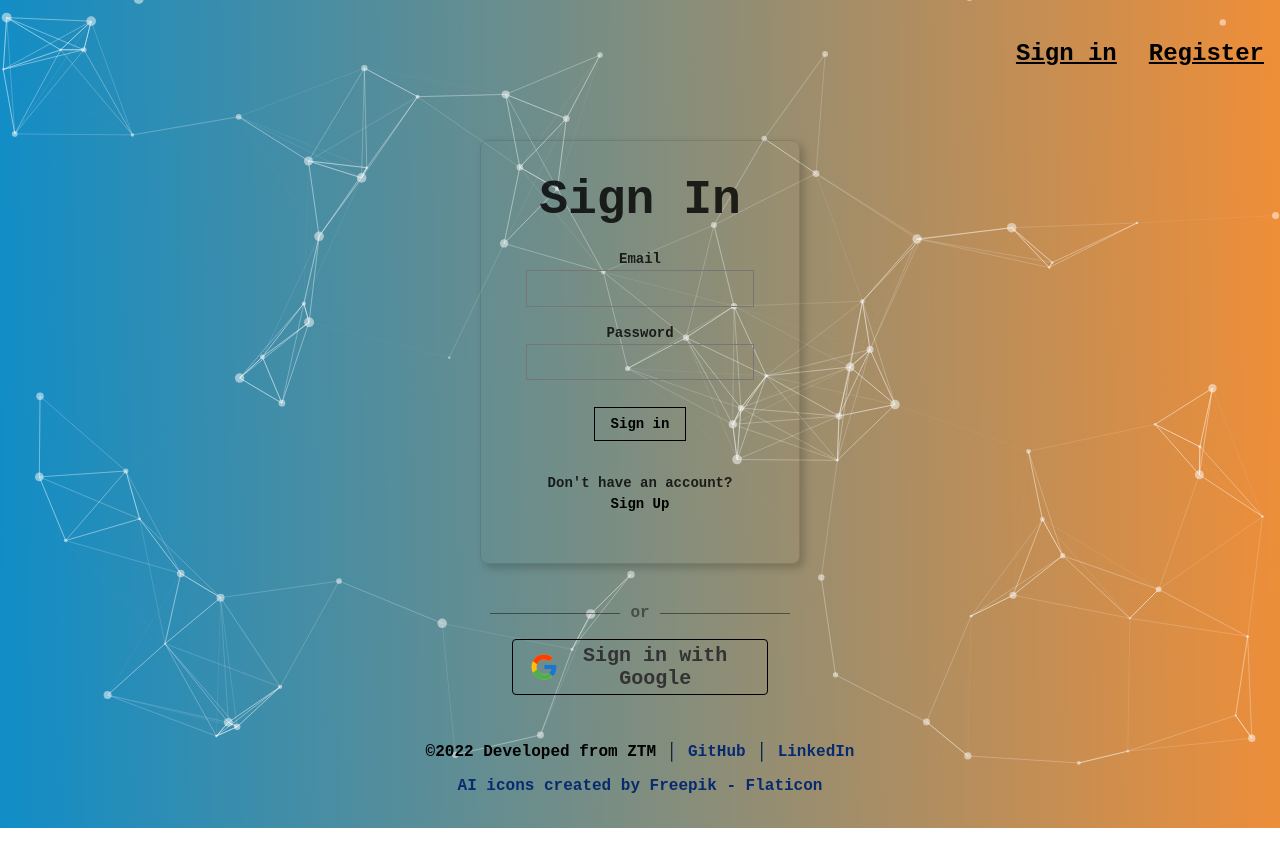
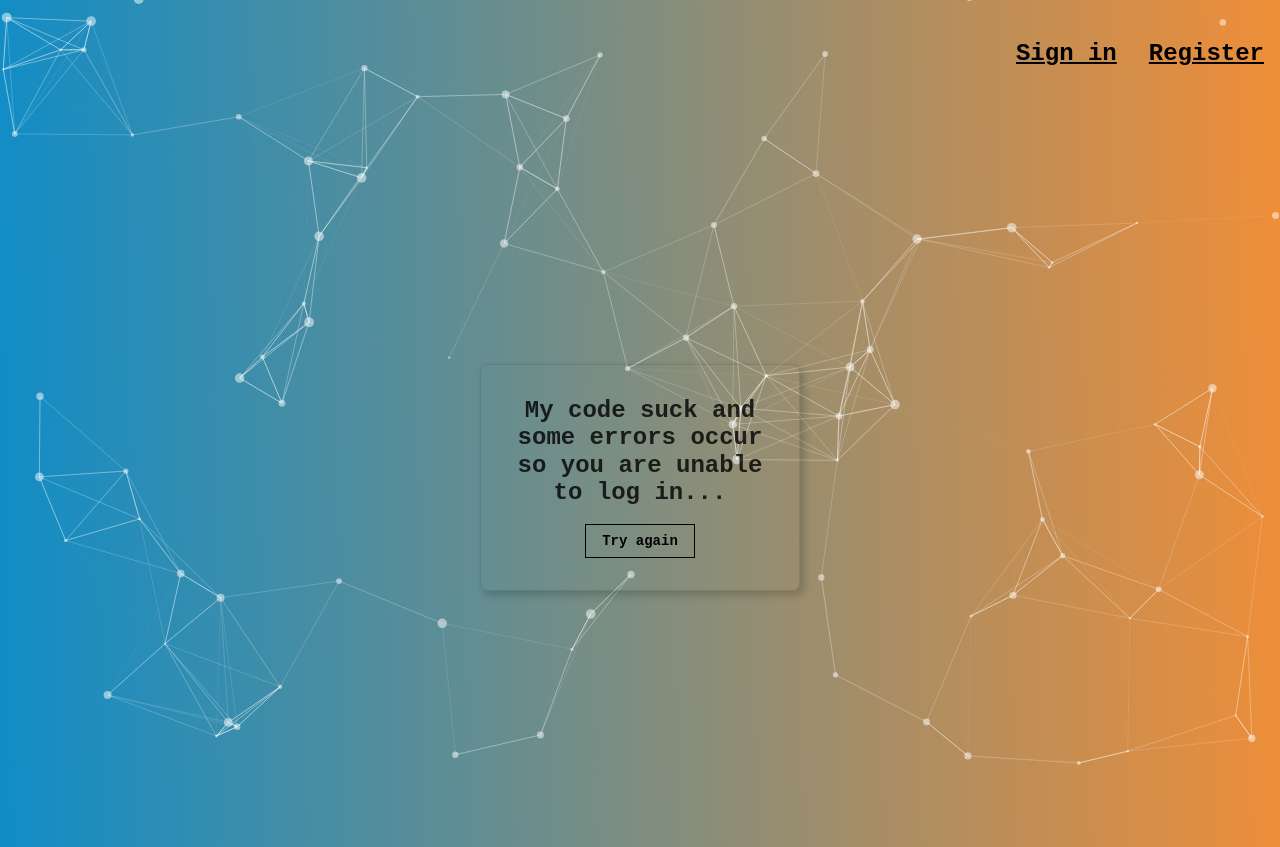
Before and after one commit to ShueiYang/smartfacedetect, a React (Create React App) app: page /loginfailed in a window 1280 px wide. Before the commit this address led to /signin. Built offline with nearby package versions, Linux system fonts and the light colour scheme; no server answers.

Commit message:
add errorlogin component

```diff
--- a/src/App.js
+++ b/src/App.js
@@ -9,10 +9,12 @@ import FaceRecognition from './components/FaceRecognition/FaceRecognition';
 import Signin from './components/Login/Signin';
 import Register from './components/Login/Register';
 import ProtectedRoute from './components/ProtectedRoute';
+import Errorlogin from './components/Login/Errorlogin';
 import './App.css';
 
 import { calculateFaceLocation } from './services/faceDisplay';
 import { httpGetProfile, httpGetUser, imageApiCall, submitMeter } from './services/Api.request';
+
 
 function App() {
 
@@ -136,6 +138,7 @@ function App() {
               </div>
             </ProtectedRoute>
           }/>
+          <Route path='/loginfailed' element={<Errorlogin/>}/>
           <Route path='*' element={<Navigate to='/signin'/>}/>
         </Routes>
       </div>
--- /dev/null
+++ b/src/components/Login/Errorlogin.jsx
@@ -0,0 +1,28 @@
+import React from "react";
+import { useNavigate } from "react-router-dom";
+
+const Errorlogin = () => {
+
+const navigate = useNavigate();
+
+    return (
+        <div className='Signin'>
+            <article className="br3 ba b--black-10 mv7 w-100 w-50-m w-25-l mw6 shadow-5 center">
+                <main className="pa4 black-80">
+                    <div className="measure">
+                        <fieldset id="sign_up" className="ba b--transparent ph0 mh0">
+                            <legend className="f3 fw6 ph0 mh0">My code suck and some errors occur
+                                so you are unable to log in...</legend>
+                        </fieldset>
+                        <div className="">
+                            <input className="b ph3 pv2 input-reset ba b--black bg-transparent grow pointer f6 dib"
+                                type="submit" value="Try again"
+                                onClick= {()=> navigate("/signin")}/>
+                        </div>
+                    </div>
+                </main>
+            </article>
+        </div>
+    )
+}
+export default Errorlogin;
```
Also changed, not shown: 1 other file (tests, documents, lock files or other folders).
